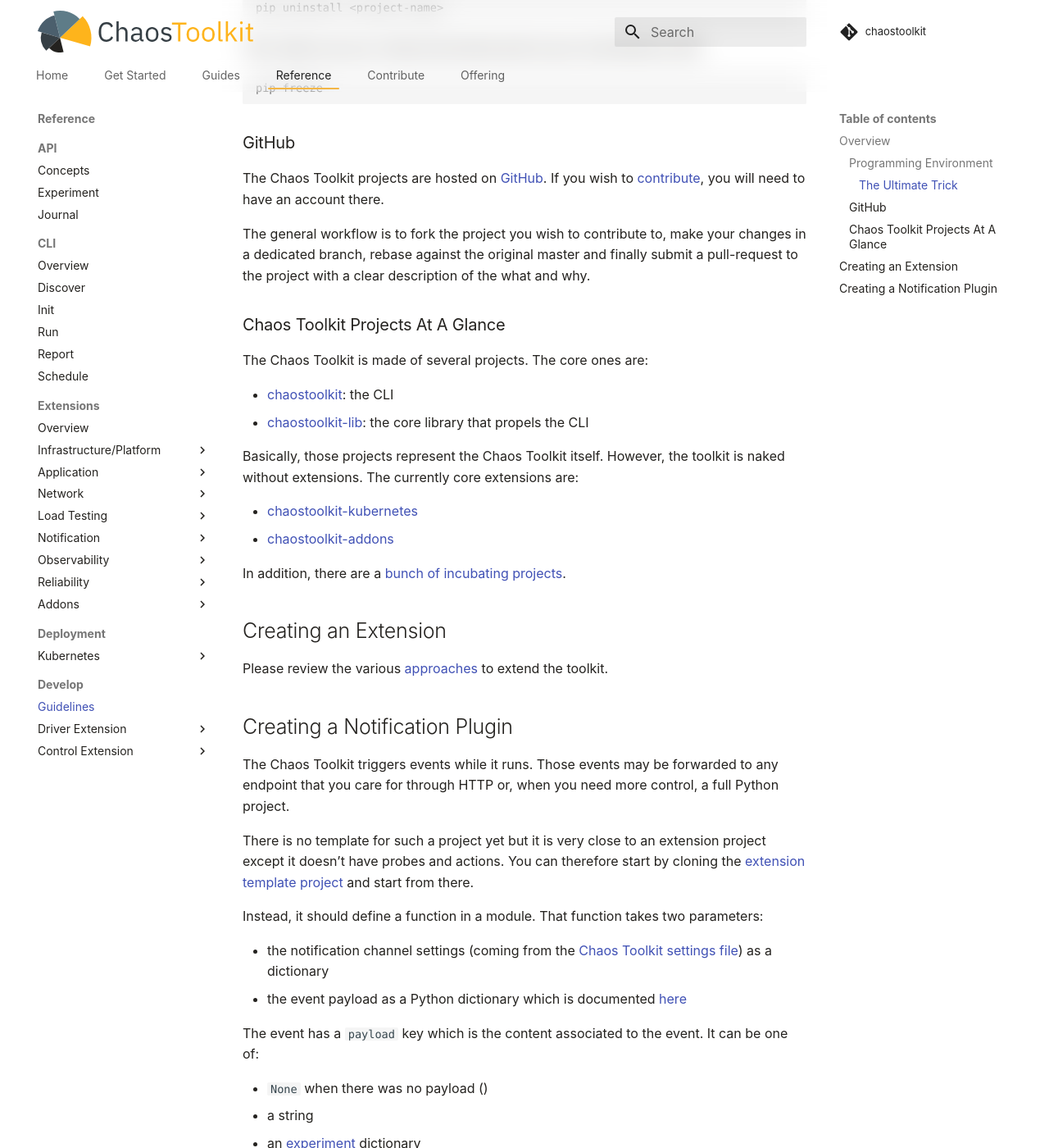
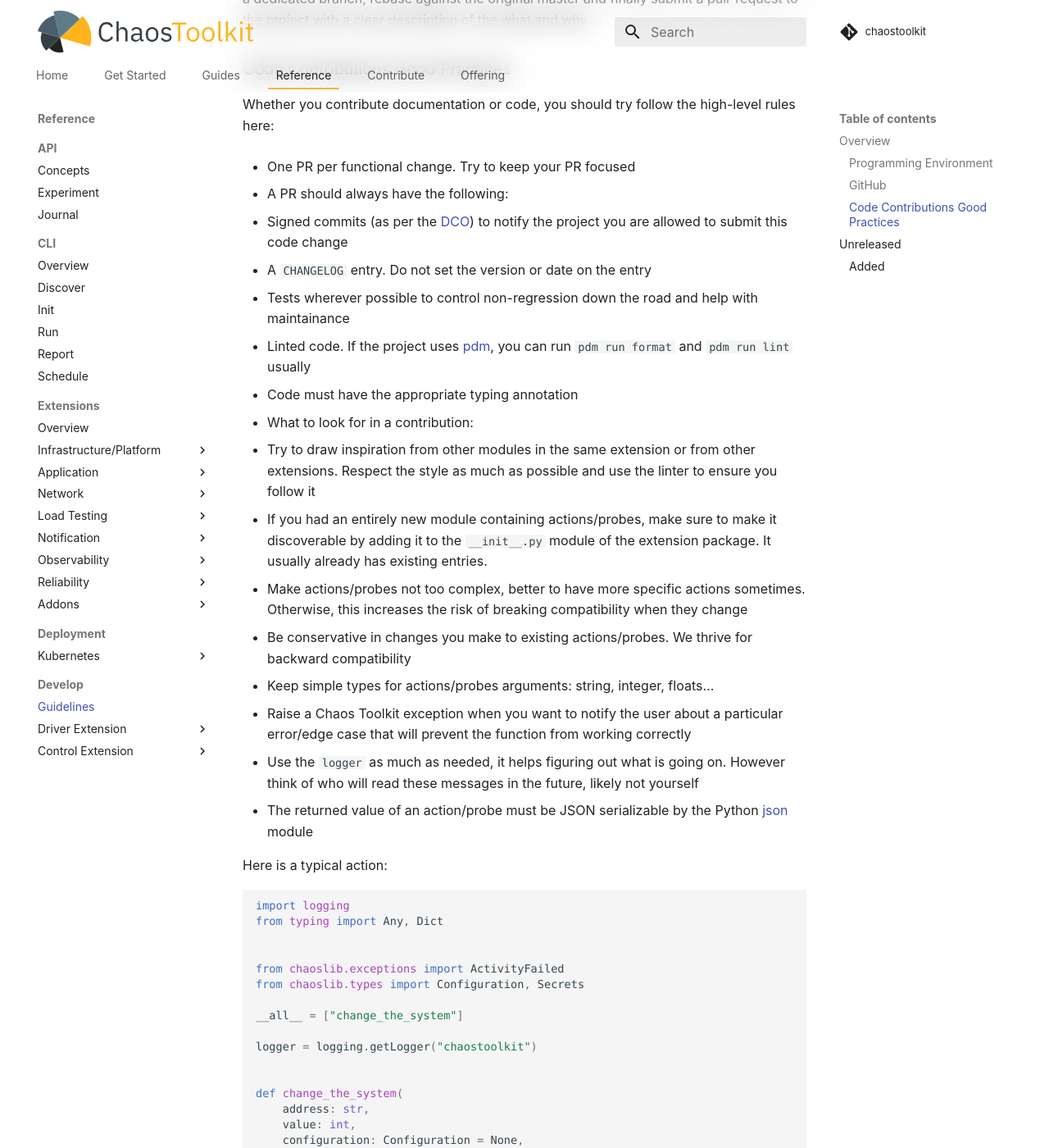
Before and after one commit to chaostoolkit/chaostoolkit-documentation, an MkDocs documentation site: the page built from sources/reference/developing/guidelines.md, in a window 1280 px wide and 1400 px high, scrolled down 970 px. Shown: the whole window at 82% size. Built offline with MkDocs 1.6.1 and Material for MkDocs 9.7.7, drawn with Linux system fonts in a browser that asks for light colours; comment, search, counter and statistics services are not loaded; some of the changed text lies outside the part shown.

Commit message:
improve contribution documentation
Signed-off-by: Sylvain Hellegouarch <sh@defuze.org>

````diff
--- a/sources/reference/developing/guidelines.md
+++ b/sources/reference/developing/guidelines.md
@@ -25,30 +25,12 @@
 
 [hitchhiker]: http://docs.python-guide.org/en/latest/
 
-#### The Ultimate Trick
+Historically, Chaos Toolkit used [pip][pip] to manage its projects from a Python
+dependencies and packages perspectives. However, we have now migrated
+to [PDM][pdm] which provides a better all-in-one experience.
 
-Whenever you code on one of the projects, you should run the following command
-so that the project you are hacking on is part of your virtual environment
-without being installed:
-
-```console
-cd <project-name>
-python setup.py develop
-```
-
-Sometimes, your virtual env may be borked and not point to your development
-directory. In that case, make sure to remove any previously installed version
-of the project:
-
-```console
-pip uninstall <project-name>
-```
-
-Then make sure your virtual environment point at your local directory with:
-
-```console
-pip freeze
-```
+[pip]: https://pip.pypa.io/en/stable/
+[pdm]: https://pdm-project.org/en/latest/
 
 ### GitHub
 
@@ -62,76 +44,120 @@
 
 [gh]: https://github.com/chaostoolkit/
 
-### Chaos Toolkit Projects At A Glance
+### Code Contributions Good Practices
 
-The Chaos Toolkit is made of several projects. The core ones are:
+Whether you contribute documentation or code, you should try follow the
+high-level rules here:
 
-* [chaostoolkit](https://github.com/chaostoolkit/chaostoolkit): the CLI
-* [chaostoolkit-lib](https://github.com/chaostoolkit/chaostoolkit-lib): the core
-  library that propels the CLI
+* One PR per functional change. Try to keep your PR focused
 
-Basically, those projects represent the Chaos Toolkit itself. However, the
-toolkit is naked without extensions. The currently core extensions are:
+* A PR should always have the following:
+  * Signed commits (as per the [DCO][dco]) to notify the project you are
+    allowed to submit this code change
+  * A `CHANGELOG` entry. Do not set the version or date on the entry
+  * Tests wherever possible to control non-regression down the road and help
+    with maintainance
+  * Linted code. If the project uses [pdm][], you can run `pdm run format`
+    and `pdm run lint` usually
+  * Code must have the appropriate typing annotation
 
-* [chaostoolkit-kubernetes](https://github.com/chaostoolkit/chaostoolkit-kubernetes)
-* [chaostoolkit-addons](https://github.com/chaostoolkit/chaostoolkit-addons)
+* What to look for in a contribution:
+  * Try to draw inspiration from other modules in the same extension or from
+    other extensions. Respect the style as much as possible and use the linter
+    to ensure you follow it
+  * If you had an entirely new module containing actions/probes, make sure
+    to make it discoverable by adding it to the `__init__.py` module of the
+    extension package. It usually already has existing entries.
+  * Make actions/probes not too complex, better to have more specific actions
+    sometimes. Otherwise, this increases the risk of breaking compatibility
+    when they change
+  * Be conservative in changes you make to existing actions/probes. We thrive
+    for backward compatibility
+  * Keep simple types for actions/probes arguments: string, integer, floats...
+  * Raise a Chaos Toolkit exception when you want to notify the user about
+    a particular error/edge case that will prevent the function from working
+    correctly
+  * Use the `logger` as much as needed, it helps figuring out what is going on.
+    However think of who will read these messages in the future, likely not
+    yourself
+  * The returned value of an action/probe must be JSON serializable by the
+    Python [json][] module
 
-In addition, there are a
-[bunch of incubating projects](https://github.com/chaostoolkit-incubator).
 
-## Creating an Extension
+[dco]: https://developercertificate.org/
+[json]: https://docs.python.org/3/library/json.html#module-json
 
-Please review the various [approaches](../extending/approaches.md) to extend
-the toolkit.
-
-## Creating a Notification Plugin
-
-The Chaos Toolkit triggers events while it runs. Those events may be forwarded
-to any endpoint that you care for through HTTP or, when you need more control,
-a full Python project.
-
-There is no template for such a project yet but it is very close to an
-extension project except it doesn't have probes and actions. You can therefore
-start by cloning the [extension template project][ext] and start from there.
-
-[ext]: https://github.com/chaostoolkit/chaostoolkit-extension-template
-
-Instead, it should define a function in a module. That function takes two
-parameters:
-
-* the notification channel settings (coming from the
-  [Chaos Toolkit settings file](../usage/cli.md#create-the-settings-file)) as a dictionary
-* the event payload as a Python dictionary which is documented
-  [here](https://github.com/chaostoolkit/chaostoolkit-lib/blob/master/chaoslib/notification.py#L97)
-
-The event has a `payload` key which is the content associated to the event. It
-can be one of:
-
-* `None` when there was no payload ()
-* a string
-* an [experiment](../api/experiment.md) dictionary
-* an [journal](../api/journal.md) dictionary
-
-Three kind of events can be triggered: `started`, `completed` and `failed` for
-each phase of the flow. Those events are defined
-[here](https://github.com/chaostoolkit/chaostoolkit-lib/blob/master/chaoslib/notification.py#L21).
-
-A typical notification callback function will look like this:
+Here is a typical action:
 
 ```python
+import logging
 from typing import Any, Dict
 
-from chaoslib.notification import RunFlowEvent
-from chaoslib.types import EventPayload
-import logzero
 
-def notify(settings: Dict[str, Any], event: EventPayload):
-    if event["name"] == RunFlowEvent.RunStarted.value:
-        logzero.info("Event phase " + event["phase"])
-        logzero.info("Event timestamp " + event["ts"])
-        logzero.info("Event payload " + event["payload"])
-        logzero.info("Event error " + event.get("error", "N/A"))
+from chaoslib.exceptions import ActivityFailed
+from chaoslib.types import Configuration, Secrets
+
+__all__ = ["change_the_system"]
+
+logger = logging.getLogger("chaostoolkit")
+
+
+def change_the_system(
+    address: str,
+    value: int,
+    configuration: Configuration = None,
+    secrets: Secrets = None
+) -> Dict[str, Any]:
+    """
+    Change the system in funny ways and return the information about
+    what changed
+    """
+    if value < 0:
+        logger.debug(f"change_the_system got {value}")
+        raise ActivityFailed("value cannot be negative")
+
+    # do something to your system with the given arguments
+
+    return {}
 ```
 
-`logzero` is a third-party package that the Chaos Toolkit uses to log when
-it runs.
+Since we have just added this action in a new module, we'll also make the
+module discoverable as follows:
+
+```python
+activities.extend(discover_actions("extension.actions"))
+```
+
+This is done in the top-level `__init__.py` module of the extension in the
+`discover` function. Usually, it already contains this function and you can
+simply add the line above.
+
+A typical CHANGELOG entry for this new action would be:
+
+```markdown
+## [Unreleased][]
+
+[Unreleased]: https://github.com/....
+
+### Added
+
+* The `extension.actions.change_the_system` action to change the system. Use
+  it like this:
+
+  ```json
+  "method": [
+    {
+      "name": "do-something",
+      "type": "action",
+      "provider": {
+        "type": "python",
+        "module": "extension.actions",
+        "func": "change_the_system",
+        "arguments": {
+          "address": "192.56.67.78",
+          "value": 56
+        }
+      }
+    }
+  ]
+  ```
````
Also changed, not shown: other parts of sources/reference/developing/guidelines.md (+1 -1 lines), sources/reference/contributing.md (+6 -0 lines), sources/reference/extending/extending-with-python.md (+6 -6 lines).
